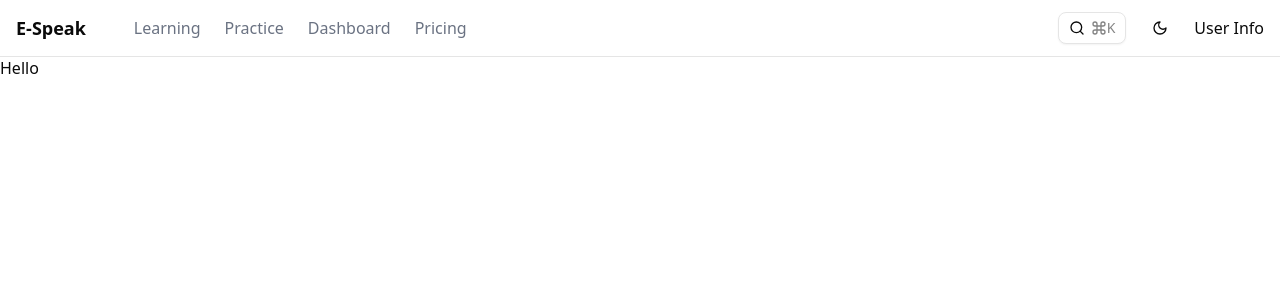
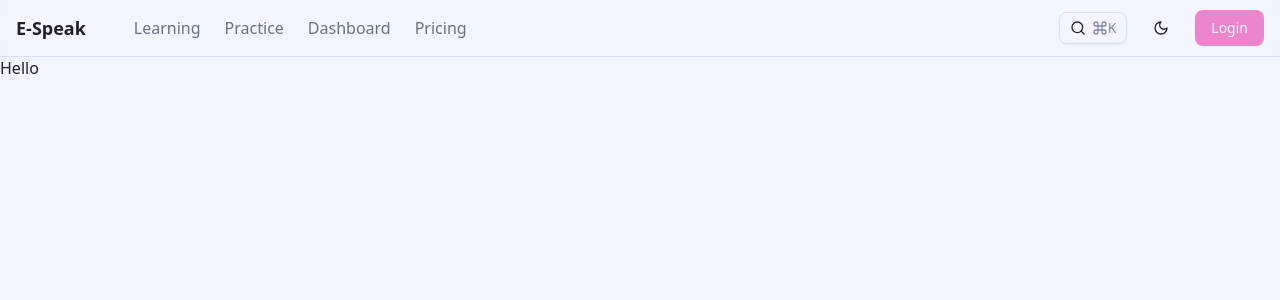
Before and after one commit to bacnx/e-speak-fe, a Next.js app: page /en in a window 1280 px wide. Shown: the top 300 px of the page. Built offline with nearby package versions, Linux system fonts and the light colour scheme.

Commit message:
feat(theme): update theme: catppuccin-like

```diff
--- a/src/app/globals.css
+++ b/src/app/globals.css
@@ -45,72 +45,72 @@
 }
 
 :root {
-  --radius: 0.625rem;
-  --background: oklch(1 0 0);
-  --foreground: oklch(0.145 0 0);
-  --card: oklch(1 0 0);
-  --card-foreground: oklch(0.145 0 0);
-  --popover: oklch(1 0 0);
-  --popover-foreground: oklch(0.145 0 0);
-  --primary: oklch(0.205 0 0);
-  --primary-foreground: oklch(0.985 0 0);
-  --secondary: oklch(0.97 0 0);
-  --secondary-foreground: oklch(0.205 0 0);
-  --muted: oklch(0.97 0 0);
-  --muted-foreground: oklch(0.556 0 0);
-  --accent: oklch(0.97 0 0);
-  --accent-foreground: oklch(0.205 0 0);
-  --destructive: oklch(0.577 0.245 27.325);
-  --border: oklch(0.922 0 0);
-  --input: oklch(0.922 0 0);
-  --ring: oklch(0.708 0 0);
-  --chart-1: oklch(0.646 0.222 41.116);
-  --chart-2: oklch(0.6 0.118 184.704);
-  --chart-3: oklch(0.398 0.07 227.392);
-  --chart-4: oklch(0.828 0.189 84.429);
-  --chart-5: oklch(0.769 0.188 70.08);
-  --sidebar: oklch(0.985 0 0);
-  --sidebar-foreground: oklch(0.145 0 0);
-  --sidebar-primary: oklch(0.205 0 0);
-  --sidebar-primary-foreground: oklch(0.985 0 0);
-  --sidebar-accent: oklch(0.97 0 0);
-  --sidebar-accent-foreground: oklch(0.205 0 0);
-  --sidebar-border: oklch(0.922 0 0);
-  --sidebar-ring: oklch(0.708 0 0);
+  --radius: 0.625rem; /* 10px */
+  --background: oklch(0.97 0.02 280); /* Light background inspired by Catppuccin Latte */
+  --foreground: oklch(0.25 0.03 280); /* Dark text */
+  --card: oklch(0.98 0.01 280); /* Slightly lighter than background */
+  --card-foreground: oklch(0.25 0.03 280);
+  --popover: oklch(0.98 0.01 280);
+  --popover-foreground: oklch(0.25 0.03 280);
+  --primary: oklch(0.75 0.15 340); /* Pink from Catppuccin (Rosewater) */
+  --primary-foreground: oklch(0.97 0.01 340);
+  --secondary: oklch(0.70 0.12 240); /* Blue-purple in light mode */
+  --secondary-foreground: oklch(0.25 0.03 280);
+  --muted: oklch(0.96 0.02 280); /* Light gray */
+  --muted-foreground: oklch(0.60 0.02 280);
+  --accent: oklch(0.85 0.10 260); /* Catppuccin Lavender */
+  --accent-foreground: oklch(0.25 0.03 280);
+  --destructive: oklch(0.65 0.25 20); /* Catppuccin Red */
+  --border: oklch(0.90 0.03 280); /* Light border */
+  --input: oklch(0.90 0.03 280);
+  --ring: oklch(0.70 0.12 240);
+  --chart-1: oklch(0.75 0.15 340); /* Pink (Rosewater) */
+  --chart-2: oklch(0.70 0.12 240); /* Blue-purple */
+  --chart-3: oklch(0.85 0.10 260); /* Lavender */
+  --chart-4: oklch(0.70 0.15 90);  /* Catppuccin Yellow */
+  --chart-5: oklch(0.65 0.18 310); /* Catppuccin Mauve */
+  --sidebar: oklch(0.98 0.01 280);
+  --sidebar-foreground: oklch(0.25 0.03 280);
+  --sidebar-primary: oklch(0.75 0.15 340);
+  --sidebar-primary-foreground: oklch(0.97 0.01 340);
+  --sidebar-accent: oklch(0.70 0.12 240);
+  --sidebar-accent-foreground: oklch(0.25 0.03 280);
+  --sidebar-border: oklch(0.90 0.03 280);
+  --sidebar-ring: oklch(0.70 0.12 240);
 }
 
 .dark {
-  --background: oklch(0.145 0 0);
-  --foreground: oklch(0.985 0 0);
-  --card: oklch(0.205 0 0);
-  --card-foreground: oklch(0.985 0 0);
-  --popover: oklch(0.205 0 0);
-  --popover-foreground: oklch(0.985 0 0);
-  --primary: oklch(0.922 0 0);
-  --primary-foreground: oklch(0.205 0 0);
-  --secondary: oklch(0.269 0 0);
-  --secondary-foreground: oklch(0.985 0 0);
-  --muted: oklch(0.269 0 0);
-  --muted-foreground: oklch(0.708 0 0);
-  --accent: oklch(0.269 0 0);
-  --accent-foreground: oklch(0.985 0 0);
-  --destructive: oklch(0.704 0.191 22.216);
+  --background: oklch(0.20 0.03 280); /* Dark background from Catppuccin Mocha */
+  --foreground: oklch(0.97 0.01 280); /* Light text */
+  --card: oklch(0.25 0.03 280); /* Slightly darker than background */
+  --card-foreground: oklch(0.97 0.01 280);
+  --popover: oklch(0.25 0.03 280);
+  --popover-foreground: oklch(0.97 0.01 280);
+  --primary: oklch(0.85 0.15 340); /* Brighter pink (Rosewater) */
+  --primary-foreground: oklch(0.20 0.03 280);
+  --secondary: oklch(0.50 0.12 250); /* Darker blue-purple in dark mode */
+  --secondary-foreground: oklch(0.97 0.01 280);
+  --muted: oklch(0.40 0.03 280);
+  --muted-foreground: oklch(0.75 0.02 280);
+  --accent: oklch(0.80 0.10 260); /* Lavender */
+  --accent-foreground: oklch(0.97 0.01 280);
+  --destructive: oklch(0.70 0.20 20);
   --border: oklch(1 0 0 / 10%);
   --input: oklch(1 0 0 / 15%);
-  --ring: oklch(0.556 0 0);
-  --chart-1: oklch(0.488 0.243 264.376);
-  --chart-2: oklch(0.696 0.17 162.48);
-  --chart-3: oklch(0.769 0.188 70.08);
-  --chart-4: oklch(0.627 0.265 303.9);
-  --chart-5: oklch(0.645 0.246 16.439);
-  --sidebar: oklch(0.205 0 0);
-  --sidebar-foreground: oklch(0.985 0 0);
-  --sidebar-primary: oklch(0.488 0.243 264.376);
-  --sidebar-primary-foreground: oklch(0.985 0 0);
-  --sidebar-accent: oklch(0.269 0 0);
-  --sidebar-accent-foreground: oklch(0.985 0 0);
+  --ring: oklch(0.50 0.12 250);
+  --chart-1: oklch(0.85 0.15 340); /* Pink */
+  --chart-2: oklch(0.50 0.12 250); /* Blue-purple */
+  --chart-3: oklch(0.80 0.10 260); /* Lavender */
+  --chart-4: oklch(0.75 0.15 90);  /* Yellow */
+  --chart-5: oklch(0.70 0.18 310); /* Mauve */
+  --sidebar: oklch(0.25 0.03 280);
+  --sidebar-foreground: oklch(0.97 0.01 280);
+  --sidebar-primary: oklch(0.85 0.15 340);
+  --sidebar-primary-foreground: oklch(0.20 0.03 280);
+  --sidebar-accent: oklch(0.50 0.12 250);
+  --sidebar-accent-foreground: oklch(0.97 0.01 280);
   --sidebar-border: oklch(1 0 0 / 10%);
-  --sidebar-ring: oklch(0.556 0 0);
+  --sidebar-ring: oklch(0.50 0.12 250);
 }
 
 @layer base {
--- a/src/components/layout/header/user.tsx
+++ b/src/components/layout/header/user.tsx
@@ -9,7 +9,7 @@ interface UserProps {
 }
 
 export default function User({ dictionary }: UserProps) {
-  const isAuthenticated = true
+  const isAuthenticated = false
 
   return (
     <div>
@@ -17,7 +17,7 @@ export default function User({ dictionary }: UserProps) {
         <div>User Info</div>
       ) : (
         <Link href="/login">
-          <Button variant="default">Login</Button>
+          <Button>Login</Button>
         </Link>
       )}
     </div>
--- a/src/components/provider/theme-provider.tsx
+++ b/src/components/provider/theme-provider.tsx
@@ -1,5 +1,3 @@
-'use client'
-
 import { ReactNode } from 'react'
 import { ThemeProvider as NextThemeProvider } from 'next-themes'
 
```
